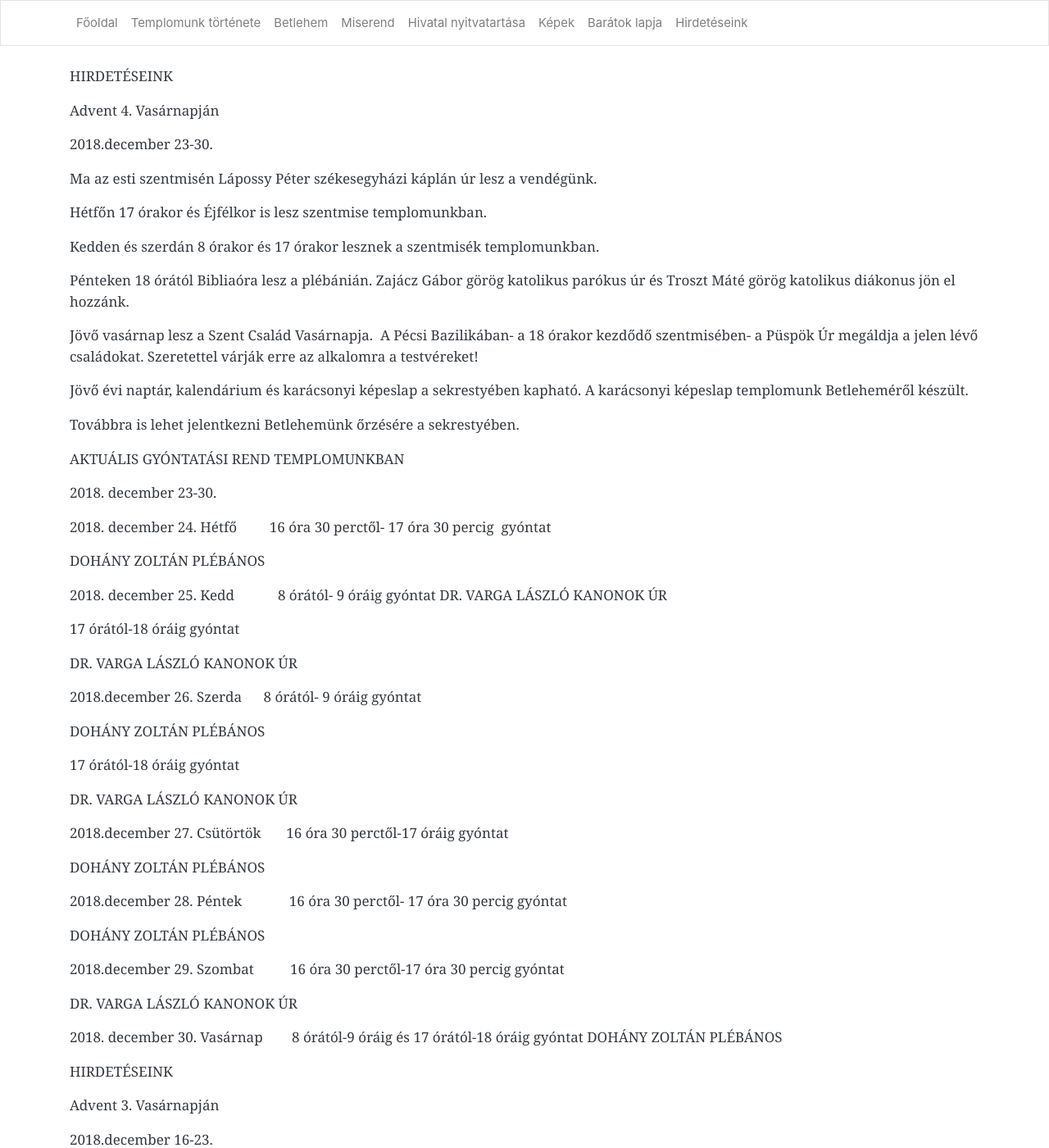
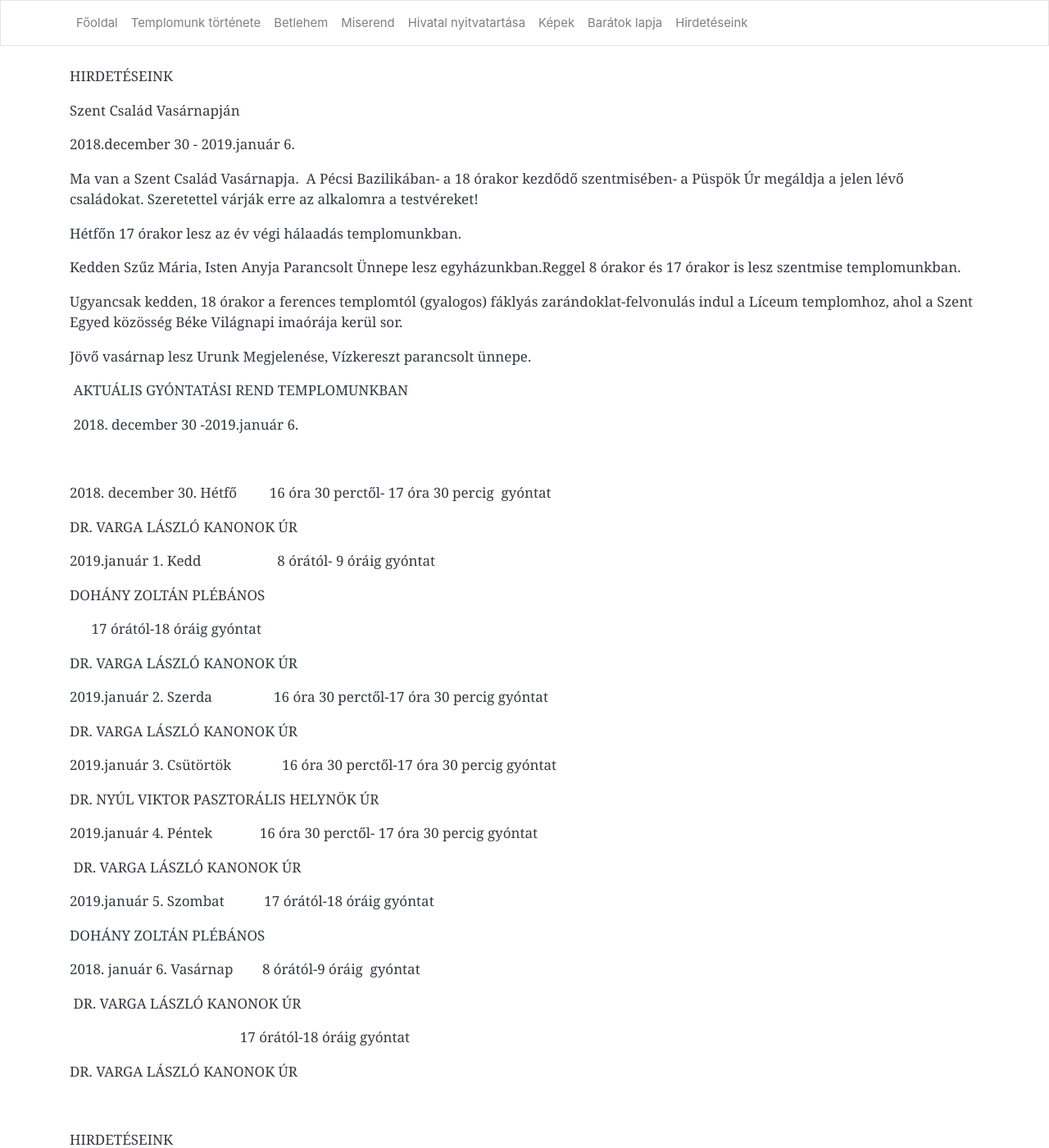
Before and after one commit to pecsi-ferences/pecsi-ferences.github.io, a Jekyll site: the page built from hirdeteseink.md, in a window 1280 px wide and 1400 px high. Shown: the whole window at 82% size. Built offline with Jekyll 4.4.1, drawn with Linux system fonts in a browser that asks for light colours; nearby versions of some CDN libraries.

Commit message:
Update from Forestry.io - Updated hirdeteseink.md

```diff
--- a/hirdeteseink.md
+++ b/hirdeteseink.md
@@ -3,6 +3,66 @@ layout: default
 title: Hirdetéseink
 
 ---
+HIRDETÉSEINK
+
+Szent Család Vasárnapján
+
+2018\.december 30 - 2019.január 6.
+
+Ma van a Szent Család Vasárnapja.  A Pécsi Bazilikában- a 18 órakor kezdődő szentmisében- a Püspök Úr megáldja a jelen lévő családokat. Szeretettel várják erre az alkalomra a testvéreket!
+
+Hétfőn 17 órakor lesz az év végi hálaadás templomunkban.
+
+Kedden Szűz Mária, Isten Anyja Parancsolt Ünnepe lesz egyházunkban.Reggel 8 órakor és 17 órakor is lesz szentmise templomunkban.
+
+Ugyancsak kedden, 18 órakor a ferences templomtól (gyalogos) fáklyás zarándoklat-felvonulás indul a Líceum templomhoz, ahol a Szent Egyed közösség Béke Világnapi imaórája kerül sor.
+
+Jövő vasárnap lesz Urunk Megjelenése, Vízkereszt parancsolt ünnepe.
+
+ AKTUÁLIS GYÓNTATÁSI REND TEMPLOMUNKBAN
+
+ 2018. december 30 -2019.január 6.
+
+
+
+2018\. december 30. Hétfő         16 óra 30 perctől- 17 óra 30 percig  gyóntat
+
+DR. VARGA LÁSZLÓ KANONOK ÚR
+
+2019\.január 1. Kedd                     8 órától- 9 óráig gyóntat
+
+DOHÁNY ZOLTÁN PLÉBÁNOS
+
+                                                      17 órától-18 óráig gyóntat
+
+DR. VARGA LÁSZLÓ KANONOK ÚR
+
+2019\.január 2. Szerda                 16 óra 30 perctől-17 óra 30 percig gyóntat
+
+DR. VARGA LÁSZLÓ KANONOK ÚR
+
+2019\.január 3. Csütörtök              16 óra 30 perctől-17 óra 30 percig gyóntat
+
+DR. NYÚL VIKTOR PASZTORÁLIS HELYNÖK ÚR
+
+2019\.január 4. Péntek             16 óra 30 perctől- 17 óra 30 percig gyóntat
+
+ DR. VARGA LÁSZLÓ KANONOK ÚR
+
+2019\.január 5. Szombat           17 órától-18 óráig gyóntat
+
+ DOHÁNY ZOLTÁN PLÉBÁNOS
+
+2018\. január 6. Vasárnap        8 órától-9 óráig  gyóntat
+
+ DR. VARGA LÁSZLÓ KANONOK ÚR
+
+                                               17 órától-18 óráig gyóntat
+
+DR. VARGA LÁSZLÓ KANONOK ÚR
+
+
+
 HIRDETÉSEINK
 
 Advent 4. Vasárnapján
```
